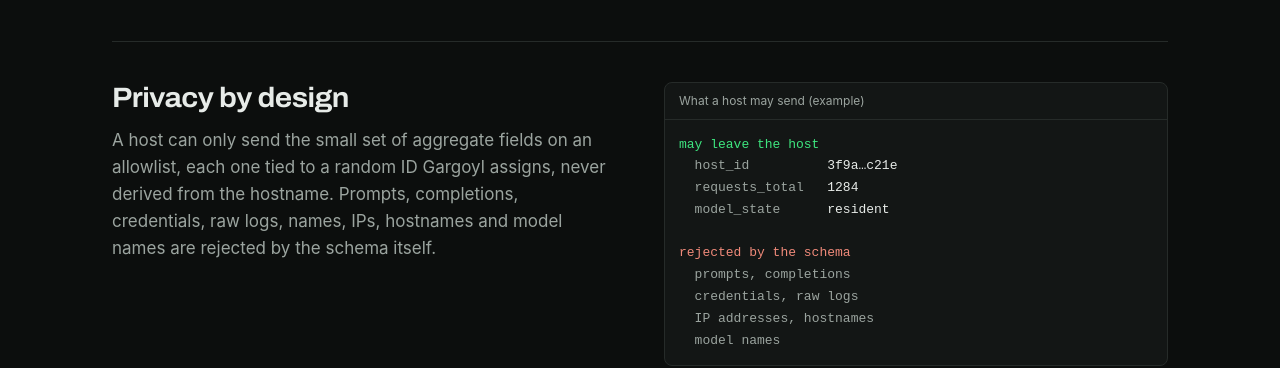
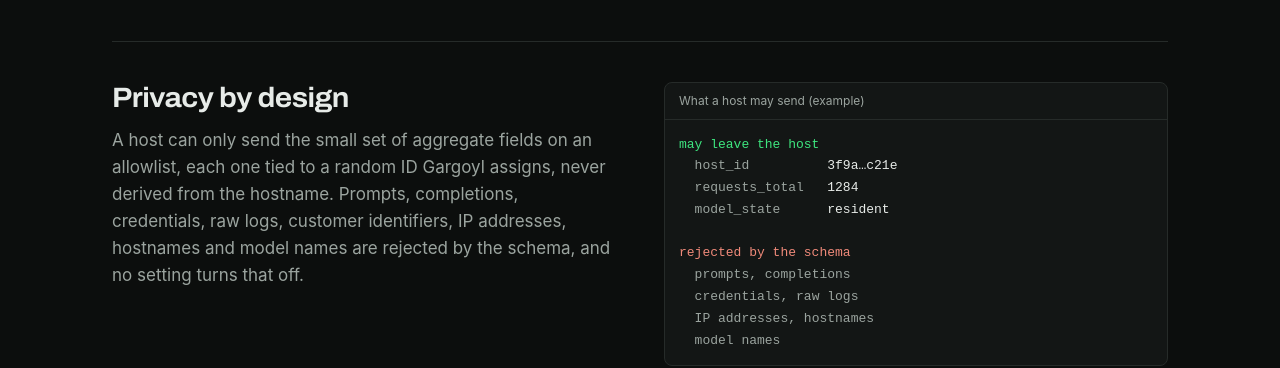
Before and after one commit to nhangen/gargoyl, a plain HTML site: page site/src/index.html in a window 1280 px wide. Shown: the part 1247-1615 px from the top of the page. Drawn offline with Linux system fonts and the light colour scheme.

Commit message:
site: restore customer identifiers and the no-override guarantee
"Names" was vaguer than the contract's "customer identifiers" and
collided with "hostnames" and "model names" in the same list. Dropping
"no export override" removed a guarantee the schema enforces.

Co-Authored-By: Claude Opus 5.5 <noreply@anthropic.com>

```diff
--- a/site/src/index.html
+++ b/site/src/index.html
@@ -158,7 +158,7 @@
         <article class="principle">
           <div class="principle-text">
             <h3>Privacy by design</h3>
-            <p>A host can only send the small set of aggregate fields on an allowlist, each one tied to a random ID Gargoyl assigns, never derived from the hostname. Prompts, completions, credentials, raw logs, names, IPs, hostnames and model names are rejected by the schema itself.</p>
+            <p>A host can only send the small set of aggregate fields on an allowlist, each one tied to a random ID Gargoyl assigns, never derived from the hostname. Prompts, completions, credentials, raw logs, customer identifiers, IP addresses, hostnames and model names are rejected by the schema, and no setting turns that off.</p>
           </div>
           <figure class="snippet">
             <figcaption>What a host may send (example)</figcaption>
```
